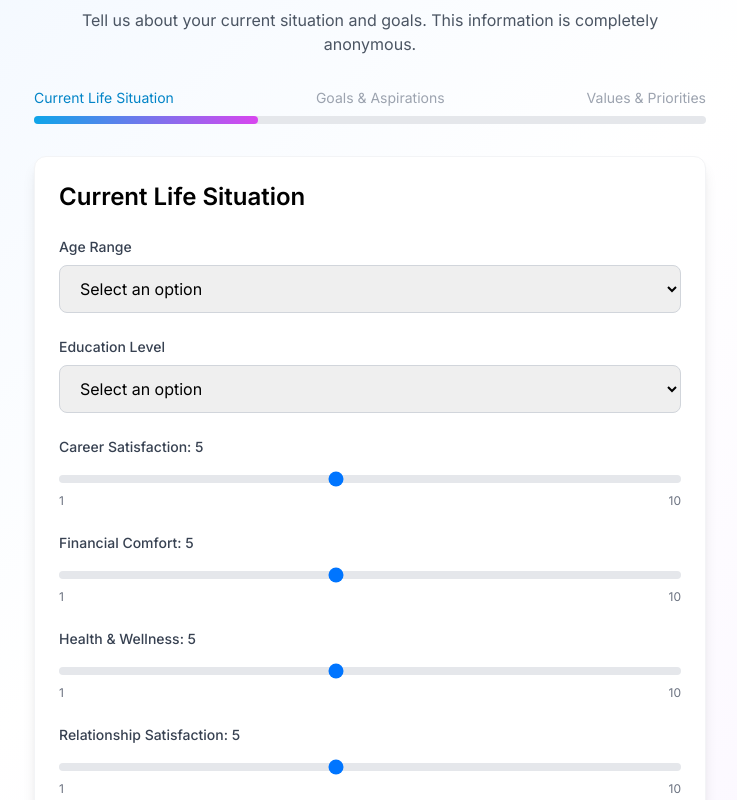
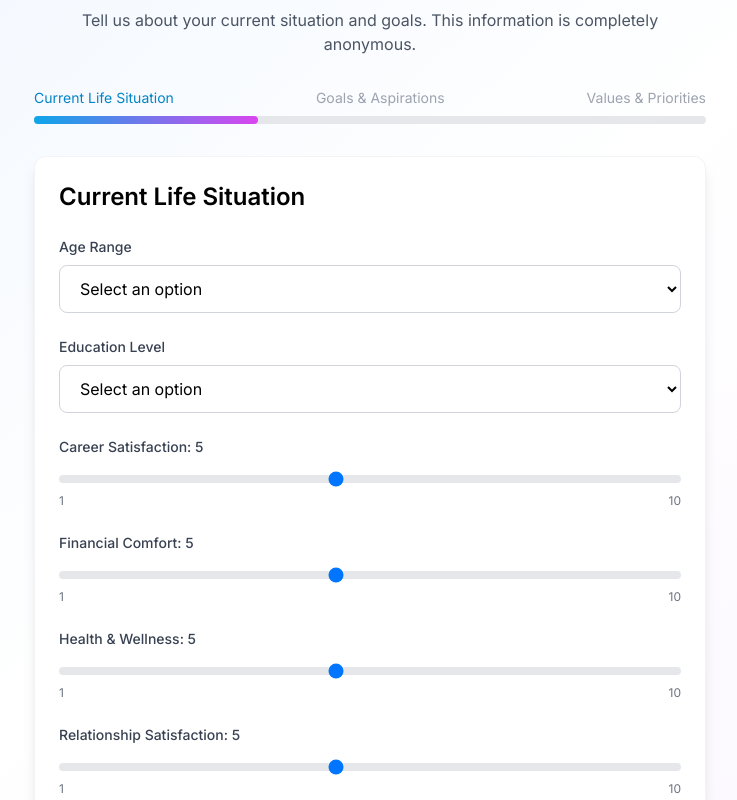
Before and after one commit to omarharoun/LifeOrb, a Next.js app: page / in a window 1280 px wide. Both pictures are taken after a click on the button "Start Your Journey". Shown: the part 161-961 px from the top of the page, without its empty margins (270-1007 px from the left). Built offline with nearby package versions, Linux system fonts and the light colour scheme.

Commit message:
style(forms): force black text for .input-field selects and inputs

```diff
--- a/src/app/globals.css
+++ b/src/app/globals.css
@@ -40,6 +40,17 @@ body {
   }
 
   .input-field {
-    @apply w-full px-4 py-3 border border-gray-300 rounded-lg focus:ring-2 focus:ring-primary-500 focus:border-transparent outline-none transition-all;
+    @apply w-full px-4 py-3 border border-gray-300 rounded-lg focus:ring-2 focus:ring-primary-500 focus:border-transparent outline-none transition-all text-black placeholder:text-gray-400 bg-white;
+    color: #000; /* hard override to ensure black text */
+  }
+
+  /* Ensure selects display black text regardless of UA FieldText in light/dark */
+  select.input-field {
+    color: #000 !important;
+    background-color: #fff; /* keep light background for contrast */
+  }
+  select.input-field option {
+    color: #000;
+    background-color: #fff;
   }
 }
```
